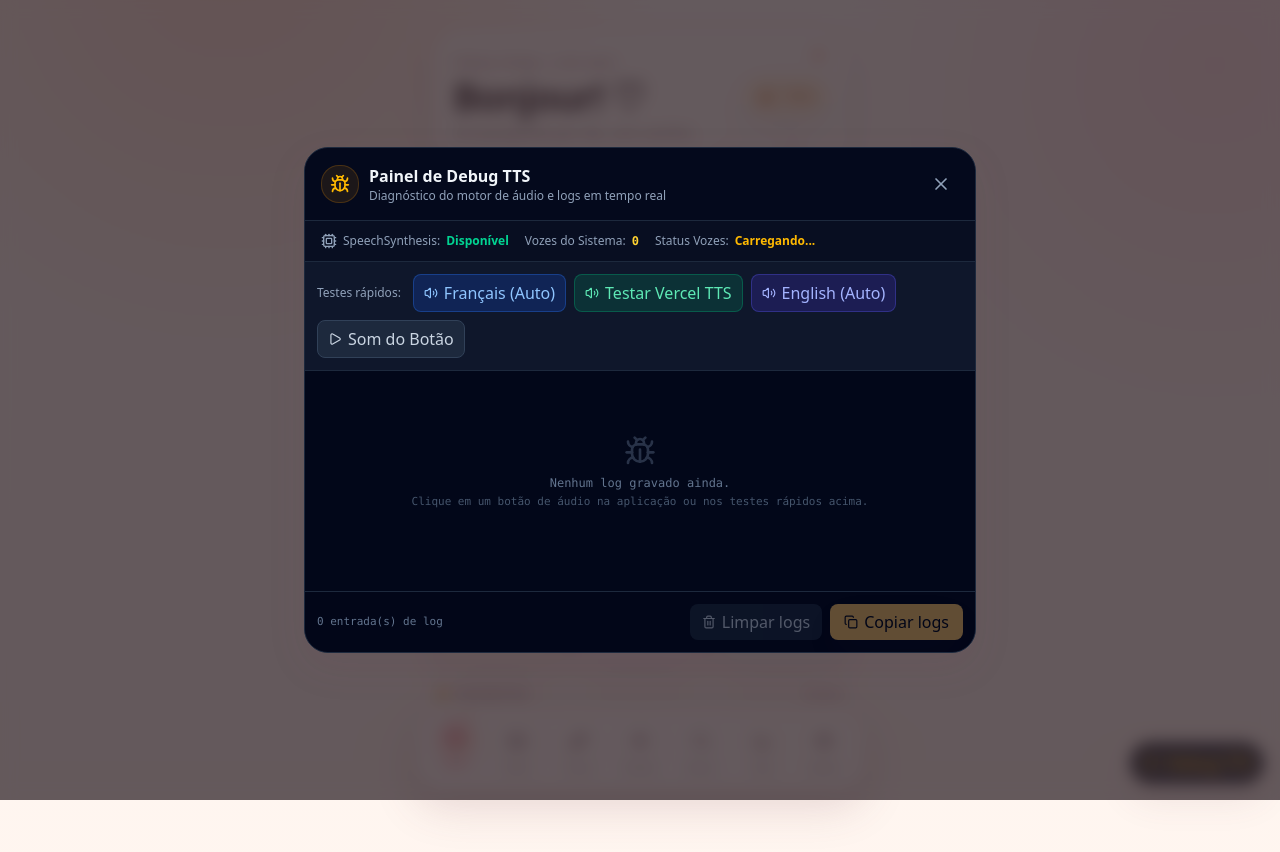
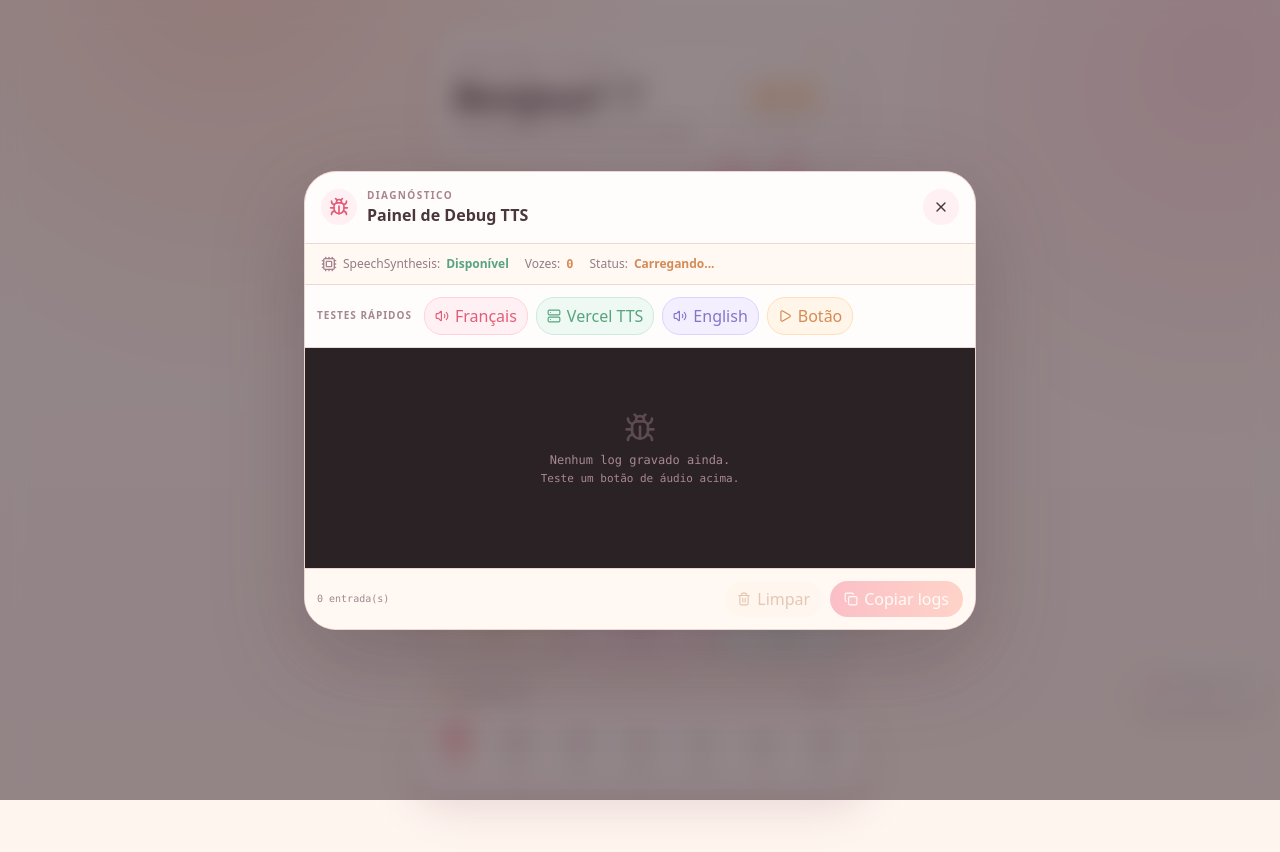
Before and after one commit to jeandasilvasantos2018-gif/ANKIU, a React (Vite) app: page / in a window 1280 px wide. Both pictures are taken after a click on the button "Debug TTS". Shown: the top 852 px of the page. Built offline with nearby package versions, Linux system fonts and the light colour scheme.

Commit message:
style: redesign TTS debug panel

```diff
--- a/src/components/TTSDebugModal.tsx
+++ b/src/components/TTSDebugModal.tsx
@@ -1,268 +1,51 @@
 import React, { useState } from 'react';
-import {
-  useTtsLogs,
-  clearTtsLogs,
-  playAudio,
-  playVercelTts,
-  playButtonSound,
-  useVoicesReady,
-  TTSLogEntry,
-} from '../lib/audio';
-import {
-  Bug,
-  X,
-  Copy,
-  Trash2,
-  Volume2,
-  Check,
-  Info,
-  AlertTriangle,
-  XCircle,
-  Play,
-  Cpu,
-} from 'lucide-react';
+import { useTtsLogs, clearTtsLogs, playAudio, playVercelTts, playButtonSound, useVoicesReady } from '../lib/audio';
+import { Bug, X, Copy, Trash2, Volume2, Check, Info, AlertTriangle, XCircle, Play, Cpu, Server } from 'lucide-react';
 
 export const TTSDebugModal: React.FC = () => {
   const [isOpen, setIsOpen] = useState(false);
   const [copied, setCopied] = useState(false);
   const logs = useTtsLogs();
   const voicesReady = useVoicesReady();
-
-  const isSpeechSynthesisAvailable =
-    typeof window !== 'undefined' && 'speechSynthesis' in window;
-
+  const isSpeechSynthesisAvailable = typeof window !== 'undefined' && 'speechSynthesis' in window;
   let nativeVoicesCount = 0;
-  if (isSpeechSynthesisAvailable) {
-    try {
-      nativeVoicesCount = window.speechSynthesis.getVoices().length;
-    } catch (e) {}
-  }
+  if (isSpeechSynthesisAvailable) { try { nativeVoicesCount = window.speechSynthesis.getVoices().length; } catch {} }
 
   const handleCopy = () => {
     if (logs.length === 0) return;
-    const textToCopy = logs
-      .map((l) => `[${l.timestamp}] [${l.level.toUpperCase()}] ${l.message}`)
-      .join('\n');
-
-    navigator.clipboard
-      .writeText(textToCopy)
-      .then(() => {
-        setCopied(true);
-        setTimeout(() => setCopied(false), 2000);
-      })
-      .catch((err) => {
-        console.error('Failed to copy logs:', err);
-      });
-  };
-
-  const testFrench = () => {
-    playAudio('Bonjour tout le monde! C’est un test de prononciation.', 'fr');
-  };
-
-  const testVercelTts = () => {
-    playVercelTts('Bonjour, ceci est un test de l’API Vercel TTS.', 'fr');
-  };
-
-  const testEnglish = () => {
-    playAudio('Hello everyone! This is a speech pronunciation test.', 'en');
-  };
-
-  const testButtonEffect = () => {
-    playButtonSound();
+    const textToCopy = logs.map((l) => `[${l.timestamp}] [${l.level.toUpperCase()}] ${l.message}`).join('\n');
+    navigator.clipboard.writeText(textToCopy).then(() => { setCopied(true); setTimeout(() => setCopied(false), 2000); }).catch((err) => console.error('Failed to copy logs:', err));
   };
 
   return (
     <>
-      {/* Floating Trigger Button */}
-      <button
-        onClick={() => setIsOpen(true)}
-        className="fixed bottom-4 right-4 z-50 flex items-center gap-2 px-3 py-2 bg-slate-900/90 text-amber-400 hover:bg-slate-900 border border-amber-500/30 rounded-full shadow-lg backdrop-blur text-xs font-mono transition-transform hover:scale-105 active:scale-95"
-        title="Abrir Painel de Debug do TTS"
-      >
-        <Bug className="w-4 h-4 text-amber-400 animate-pulse" />
-        <span className="font-semibold">Debug TTS</span>
-        {logs.length > 0 && (
-          <span className="ml-1 px-1.5 py-0.5 text-[10px] bg-amber-500 text-slate-950 font-bold rounded-full">
-            {logs.length}
-          </span>
-        )}
-      </button>
+      <button onClick={() => setIsOpen(true)} className="fixed bottom-24 right-4 z-50 flex items-center gap-1.5 px-3 py-2 bg-[#fffdfb]/92 dark:bg-[#382b31]/94 text-[#a27e89] dark:text-[#d4bdc5] border border-[#efd7d1] dark:border-[#5b444e] rounded-full shadow-[0_12px_30px_rgba(116,65,80,.14)] backdrop-blur text-xs font-black transition-transform hover:scale-105 active:scale-95" title="Abrir Painel de Debug do TTS"><Bug className="w-4 h-4 text-[#e46c85]" /><span>Debug TTS</span>{logs.length > 0 && <span className="ml-1 px-1.5 py-0.5 text-[9px] bg-[#f36a85] text-white font-black rounded-full">{logs.length}</span>}</button>
 
-      {/* Modal Overlay */}
       {isOpen && (
-        <div className="fixed inset-0 z-[100] flex items-center justify-center p-4 bg-black/60 backdrop-blur-sm animate-fade-in">
-          <div className="w-full max-w-2xl bg-slate-900 border border-slate-800 rounded-2xl shadow-2xl overflow-hidden flex flex-col max-h-[85vh] text-slate-100 font-sans">
-            {/* Modal Header */}
-            <div className="p-4 bg-slate-950/80 border-b border-slate-800 flex items-center justify-between">
-              <div className="flex items-center gap-2.5">
-                <div className="p-2 rounded-xl bg-amber-500/10 border border-amber-500/20 text-amber-400">
-                  <Bug className="w-5 h-5" />
-                </div>
-                <div>
-                  <h3 className="font-bold text-base text-slate-100">
-                    Painel de Debug TTS
-                  </h3>
-                  <p className="text-xs text-slate-400">
-                    Diagnóstico do motor de áudio e logs em tempo real
-                  </p>
-                </div>
-              </div>
-              <button
-                onClick={() => setIsOpen(false)}
-                className="p-2 text-slate-400 hover:text-slate-100 hover:bg-slate-800 rounded-lg transition-colors"
-                title="Fechar"
-              >
-                <X className="w-5 h-5" />
-              </button>
+        <div className="fixed inset-0 z-[100] flex items-center justify-center p-4 bg-[#3b2931]/55 backdrop-blur-md">
+          <div className="w-full max-w-2xl bg-[#fffdfb] dark:bg-[#382b31] border border-[#efd7d1] dark:border-[#5b444e] rounded-[32px] shadow-[0_28px_90px_rgba(69,39,49,.28)] overflow-hidden flex flex-col max-h-[85vh] text-[#49363f] dark:text-[#fff7f3]">
+            <div className="p-4 border-b border-[#efd7d1] dark:border-[#5b444e] flex items-center justify-between">
+              <div className="flex items-center gap-2.5"><div className="p-2 rounded-2xl bg-[#fff0f3] dark:bg-[#493039] text-[#e25d78]"><Bug className="w-5 h-5" /></div><div><div className="text-[10px] font-black uppercase tracking-[.14em] text-[#aa8490]">Diagnóstico</div><h3 className="font-black text-base">Painel de Debug TTS</h3></div></div>
+              <button onClick={() => setIsOpen(false)} className="w-9 h-9 rounded-2xl bg-[#fff0f3] dark:bg-[#493039] flex items-center justify-center"><X className="w-4 h-4" /></button>
             </div>
 
-            {/* System Status Banner */}
-            <div className="px-4 py-3 bg-slate-950/50 border-b border-slate-800 flex flex-wrap items-center justify-between gap-3 text-xs">
-              <div className="flex items-center gap-4">
-                <div className="flex items-center gap-1.5">
-                  <Cpu className="w-4 h-4 text-slate-400" />
-                  <span className="text-slate-400">SpeechSynthesis:</span>
-                  <span
-                    className={
-                      isSpeechSynthesisAvailable
-                        ? 'text-emerald-400 font-semibold'
-                        : 'text-rose-400 font-semibold'
-                    }
-                  >
-                    {isSpeechSynthesisAvailable ? 'Disponível' : 'Ausente'}
-                  </span>
-                </div>
-                <div className="flex items-center gap-1.5">
-                  <span className="text-slate-400">Vozes do Sistema:</span>
-                  <span className="font-mono text-amber-300 font-semibold">
-                    {nativeVoicesCount}
-                  </span>
-                </div>
-                <div className="flex items-center gap-1.5">
-                  <span className="text-slate-400">Status Vozes:</span>
-                  <span
-                    className={
-                      voicesReady
-                        ? 'text-emerald-400 font-semibold'
-                        : 'text-amber-400 font-semibold'
-                    }
-                  >
-                    {voicesReady ? 'Pronto' : 'Carregando...'}
-                  </span>
-                </div>
-              </div>
+            <div className="px-4 py-3 bg-[#fff8f3] dark:bg-[#30242a] border-b border-[#efd7d1] dark:border-[#5b444e] flex flex-wrap items-center justify-between gap-3 text-xs">
+              <div className="flex items-center gap-4"><div className="flex items-center gap-1.5"><Cpu className="w-4 h-4 text-[#a7838e]" /><span className="text-[#957b84]">SpeechSynthesis:</span><span className={isSpeechSynthesisAvailable ? 'text-[#58a47f] font-black' : 'text-[#c45b64] font-black'}>{isSpeechSynthesisAvailable ? 'Disponível' : 'Ausente'}</span></div><div className="flex items-center gap-1.5"><span className="text-[#957b84]">Vozes:</span><span className="font-mono text-[#d68a55] font-black">{nativeVoicesCount}</span></div><div className="flex items-center gap-1.5"><span className="text-[#957b84]">Status:</span><span className={voicesReady ? 'text-[#58a47f] font-black' : 'text-[#d68a55] font-black'}>{voicesReady ? 'Pronto' : 'Carregando...'}</span></div></div>
             </div>
 
-            {/* Quick Test Actions */}
-            <div className="p-3 bg-slate-900 border-b border-slate-800 flex flex-wrap gap-2 items-center">
-              <span className="text-xs text-slate-400 font-medium mr-1">
-                Testes rápidos:
-              </span>
-              <button
-                onClick={testFrench}
-                className="px-2.5 py-1.5 bg-blue-600/20 text-blue-300 hover:bg-blue-600/30 border border-blue-500/30 rounded-lg text-xs font-medium flex items-center gap-1.5 transition-colors"
-              >
-                <Volume2 className="w-3.5 h-3.5" />
-                <span>Français (Auto)</span>
-              </button>
-              <button
-                onClick={testVercelTts}
-                className="px-2.5 py-1.5 bg-emerald-600/20 text-emerald-300 hover:bg-emerald-600/30 border border-emerald-500/30 rounded-lg text-xs font-medium flex items-center gap-1.5 transition-colors"
-              >
-                <Volume2 className="w-3.5 h-3.5" />
-                <span>Testar Vercel TTS</span>
-              </button>
-              <button
-                onClick={testEnglish}
-                className="px-2.5 py-1.5 bg-indigo-600/20 text-indigo-300 hover:bg-indigo-600/30 border border-indigo-500/30 rounded-lg text-xs font-medium flex items-center gap-1.5 transition-colors"
-              >
-                <Volume2 className="w-3.5 h-3.5" />
-                <span>English (Auto)</span>
-              </button>
-              <button
-                onClick={testButtonEffect}
-                className="px-2.5 py-1.5 bg-slate-800 text-slate-300 hover:bg-slate-700 border border-slate-700 rounded-lg text-xs font-medium flex items-center gap-1.5 transition-colors"
-              >
-                <Play className="w-3.5 h-3.5" />
-                <span>Som do Botão</span>
-              </button>
+            <div className="p-3 border-b border-[#efd7d1] dark:border-[#5b444e] flex flex-wrap gap-2 items-center">
+              <span className="text-[10px] text-[#a48790] font-black uppercase tracking-[.1em] mr-1">Testes rápidos</span>
+              <button onClick={() => playAudio('Bonjour tout le monde! C’est un test de prononciation.', 'fr')} className="px-2.5 py-1.5 bg-[#fff0f3] dark:bg-[#493039] text-[#e25d78] border border-[#ffd3dc] dark:border-[#693c49] rounded-xl text-xs font-black flex items-center gap-1.5"><Volume2 className="w-3.5 h-3.5" /> Français</button>
+              <button onClick={() => playVercelTts('Bonjour, ceci est un test de l’API Vercel TTS.', 'fr')} className="px-2.5 py-1.5 bg-[#eef9f3] dark:bg-[#2f4138] text-[#58a47f] border border-[#ccebdc] dark:border-[#436052] rounded-xl text-xs font-black flex items-center gap-1.5"><Server className="w-3.5 h-3.5" /> Vercel TTS</button>
+              <button onClick={() => playAudio('Hello everyone! This is a speech pronunciation test.', 'en')} className="px-2.5 py-1.5 bg-[#f3efff] dark:bg-[#403650] text-[#8874c9] border border-[#ddd3ff] dark:border-[#5d4c73] rounded-xl text-xs font-black flex items-center gap-1.5"><Volume2 className="w-3.5 h-3.5" /> English</button>
+              <button onClick={() => playButtonSound()} className="px-2.5 py-1.5 bg-[#fff5e8] dark:bg-[#42352f] text-[#d68a55] border border-[#ffe0b8] dark:border-[#654d40] rounded-xl text-xs font-black flex items-center gap-1.5"><Play className="w-3.5 h-3.5" /> Botão</button>
             </div>
 
-            {/* Logs Viewer */}
-            <div className="flex-1 p-4 overflow-y-auto bg-slate-950/90 font-mono text-xs space-y-1.5 min-h-[220px]">
-              {logs.length === 0 ? (
-                <div className="h-full flex flex-col items-center justify-center text-slate-500 py-12">
-                  <Bug className="w-8 h-8 mb-2 opacity-40" />
-                  <p>Nenhum log gravado ainda.</p>
-                  <p className="text-[11px] text-slate-600 mt-1">
-                    Clique em um botão de áudio na aplicação ou nos testes rápidos acima.
-                  </p>
-                </div>
-              ) : (
-                logs.map((log) => (
-                  <div
-                    key={log.id}
-                    className={`p-2 rounded-lg border text-left flex items-start gap-2 break-all ${
-                      log.level === 'error'
-                        ? 'bg-rose-950/40 border-rose-900/50 text-rose-300'
-                        : log.level === 'warn'
-                        ? 'bg-amber-950/40 border-amber-900/50 text-amber-300'
-                        : 'bg-slate-900/80 border-slate-800 text-slate-300'
-                    }`}
-                  >
-                    <span className="text-[10px] text-slate-500 font-semibold shrink-0 pt-0.5">
-                      {log.timestamp}
-                    </span>
-                    <span className="shrink-0 pt-0.5">
-                      {log.level === 'error' ? (
-                        <XCircle className="w-3.5 h-3.5 text-rose-400" />
-                      ) : log.level === 'warn' ? (
-                        <AlertTriangle className="w-3.5 h-3.5 text-amber-400" />
-                      ) : (
-                        <Info className="w-3.5 h-3.5 text-blue-400" />
-                      )}
-                    </span>
-                    <span className="flex-1 leading-relaxed">{log.message}</span>
-                  </div>
-                ))
-              )}
+            <div className="flex-1 p-4 overflow-y-auto bg-[#2b2226] font-mono text-xs space-y-1.5 min-h-[220px]">
+              {logs.length === 0 ? <div className="h-full flex flex-col items-center justify-center text-[#a88893] py-12"><Bug className="w-8 h-8 mb-2 opacity-40" /><p>Nenhum log gravado ainda.</p><p className="text-[11px] mt-1">Teste um botão de áudio acima.</p></div> : logs.map((log) => <div key={log.id} className={`p-2 rounded-xl border text-left flex items-start gap-2 break-all ${log.level === 'error' ? 'bg-[#4a2930] border-[#6f3944] text-[#ffb0bb]' : log.level === 'warn' ? 'bg-[#493a2c] border-[#69513b] text-[#f2ca83]' : 'bg-[#382c32] border-[#4e3b44] text-[#e7d4db]'}`}><span className="text-[10px] text-[#9b7d87] font-black shrink-0 pt-0.5">{log.timestamp}</span><span className="shrink-0 pt-0.5">{log.level === 'error' ? <XCircle className="w-3.5 h-3.5 text-[#ff8f9d]" /> : log.level === 'warn' ? <AlertTriangle className="w-3.5 h-3.5 text-[#efb85f]" /> : <Info className="w-3.5 h-3.5 text-[#b8a9ee]" />}</span><span className="flex-1 leading-relaxed">{log.message}</span></div>)}
             </div>
 
-            {/* Modal Footer / Actions */}
-            <div className="p-3 bg-slate-950 border-t border-slate-800 flex items-center justify-between">
-              <div className="text-[11px] text-slate-500 font-mono">
-                {logs.length} entrada(s) de log
-              </div>
-
-              <div className="flex items-center gap-2">
-                <button
-                  onClick={clearTtsLogs}
-                  disabled={logs.length === 0}
-                  className="px-3 py-1.5 bg-slate-800 text-slate-300 hover:bg-slate-700 disabled:opacity-40 disabled:cursor-not-allowed rounded-lg text-xs font-medium flex items-center gap-1.5 transition-colors"
-                >
-                  <Trash2 className="w-3.5 h-3.5" />
-                  <span>Limpar logs</span>
-                </button>
-
-                <button
-                  onClick={handleCopy}
-                  disabled={logs.length === 0}
-                  className="px-3.5 py-1.5 bg-amber-500 text-slate-950 hover:bg-amber-400 disabled:opacity-40 disabled:cursor-not-allowed font-bold rounded-lg text-xs flex items-center gap-1.5 transition-colors shadow-sm"
-                >
-                  {copied ? (
-                    <>
-                      <Check className="w-3.5 h-3.5 text-slate-950" />
-                      <span>Copiado!</span>
-                    </>
-                  ) : (
-                    <>
-                      <Copy className="w-3.5 h-3.5 text-slate-950" />
-                      <span>Copiar logs</span>
-                    </>
-                  )}
-                </button>
-              </div>
-            </div>
+            <div className="p-3 bg-[#fff8f3] dark:bg-[#30242a] border-t border-[#efd7d1] dark:border-[#5b444e] flex items-center justify-between"><div className="text-[10px] text-[#a48790] font-mono">{logs.length} entrada(s)</div><div className="flex items-center gap-2"><button onClick={clearTtsLogs} disabled={logs.length === 0} className="px-3 py-1.5 bg-[#fff5e8] dark:bg-[#42352f] text-[#c17b50] disabled:opacity-40 rounded-xl text-xs font-black flex items-center gap-1.5"><Trash2 className="w-3.5 h-3.5" /> Limpar</button><button onClick={handleCopy} disabled={logs.length === 0} className="px-3.5 py-1.5 bg-gradient-to-r from-[#f36a85] to-[#ff9b87] text-white disabled:opacity-40 font-black rounded-xl text-xs flex items-center gap-1.5">{copied ? <><Check className="w-3.5 h-3.5" /> Copiado!</> : <><Copy className="w-3.5 h-3.5" /> Copiar logs</>}</button></div></div>
           </div>
         </div>
       )}
```
